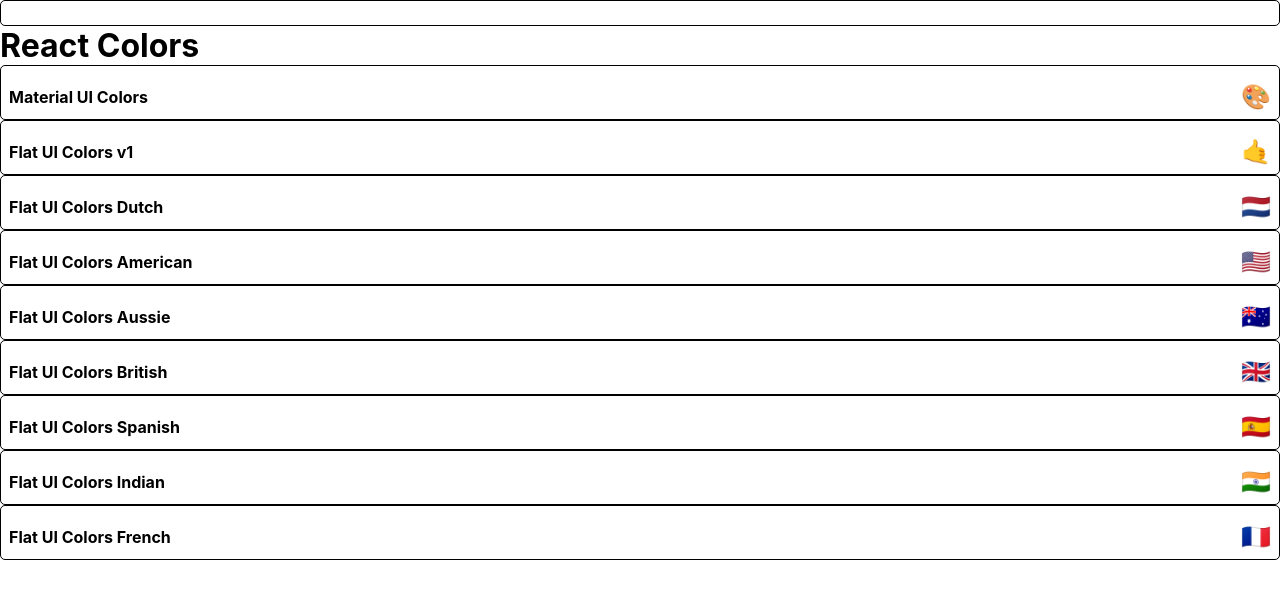
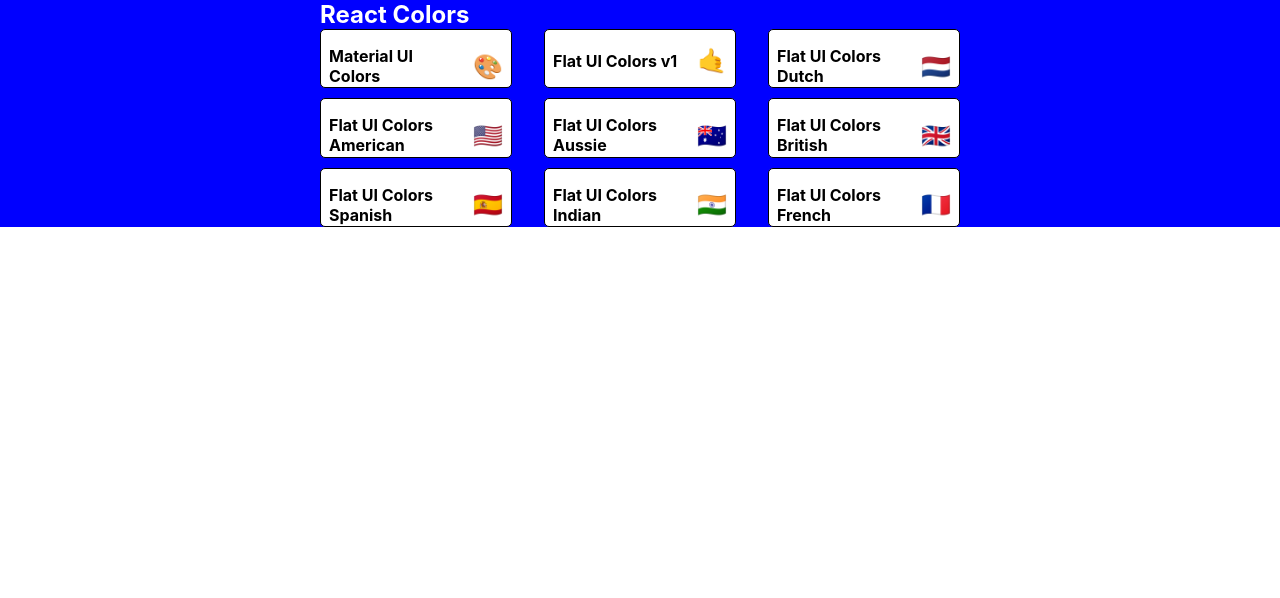
Before and after one commit to Alejandro1709/React-Colors, a React (Create React App) app: page / in a window 1280 px wide. Shown: the top 598 px of the page. Built offline with nearby package versions, Linux system fonts and the light colour scheme.

Commit message:
start styling palette list

```diff
--- a/src/PaletteList.js
+++ b/src/PaletteList.js
@@ -1,19 +1,55 @@
 import React, { Component } from 'react';
 import { Link } from 'react-router-dom';
+import { withStyles } from '@material-ui/styles';
 import MiniPalette from './MiniPalette';
+
+const styles = {
+  root: {
+    backgroundColor: 'blue',
+    height: '100%',
+    display: 'flex',
+    alignItems: 'flex-start',
+    justifyContent: 'center',
+  },
+  container: {
+    width: '50%',
+    display: 'flex',
+    alignItems: 'flex-start',
+    flexDirection: 'column',
+    flexWrap: 'wrap',
+  },
+  nav: {
+    display: 'flex',
+    width: '100%',
+    justifyContent: 'space-between',
+    color: 'white',
+  },
+  palettes: {
+    boxSizing: 'border-box',
+    width: '100%',
+    display: 'grid',
+    gridTemplateColumns: 'repeat(3, 30%)',
+    gridGap: '5%',
+  },
+};
 class PaletteList extends Component {
   render() {
-    const { palettes } = this.props;
+    const { palettes, classes } = this.props;
     return (
-      <div>
-        <MiniPalette />
-        <h1>React Colors</h1>
-        {palettes.map((palette) => (
-          <MiniPalette {...palette} />
-        ))}
+      <div className={classes.root}>
+        <div className={classes.container}>
+          <nav className={classes.nav}>
+            <h1>React Colors</h1>
+          </nav>
+          <div className={classes.palettes}>
+            {palettes.map((palette) => (
+              <MiniPalette {...palette} />
+            ))}
+          </div>
+        </div>
       </div>
     );
   }
 }
 
-export default PaletteList;
+export default withStyles(styles)(PaletteList);
```
